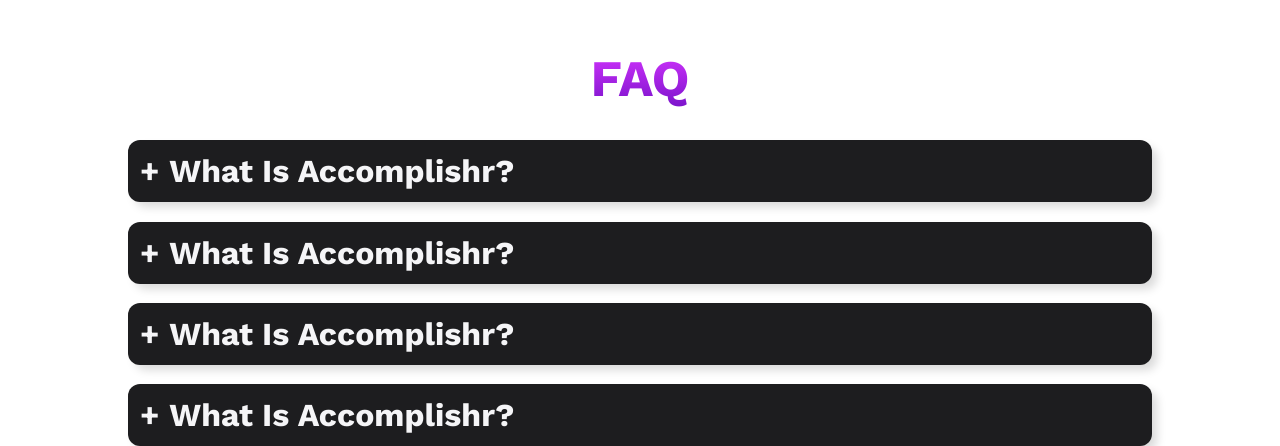
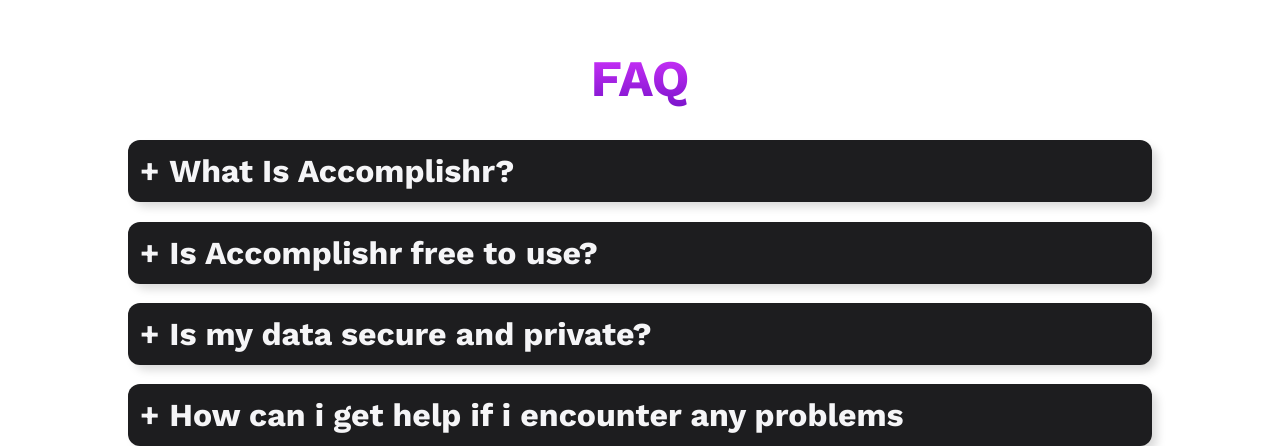
Before and after one commit to AriManjikian/Accomplishr, a Flask app: page / in a window 1280 px wide. Shown: the part 1454-1900 px from the top of the page. Run offline with Flask 3, Linux system fonts and the light colour scheme; some libraries are stand-ins or nearby versions.

Commit message:
accordion update

```diff
--- a/templates/index.html
+++ b/templates/index.html
@@ -98,7 +98,7 @@
     </div>
 
     <!--Accordion FAQ-->
-    <div class="faq">
+    <div class="faq" id="faq">
       <h3>FAQ</h3>
       <ul class="accordion">
         <li class="accordion-item" data-accordion-item="unchecked">
@@ -112,7 +112,7 @@
         </li>
         <li class="accordion-item" data-accordion-item="unchecked">
           <input type="radio" name="accordion" id="second" data-status="unchecked">
-          <label for="second">What Is Accomplishr?</label>
+          <label for="second">Is Accomplishr free to use?</label>
           <div class="accordion-text">
             <p>Lorem ipsum dolor sit, amet consectetur adipisicing elit. Veritatis ipsa laborum non quo sapiente, assumenda esse placeat, voluptate harum doloribus excepturi odit est consequatur dolore magni, enim saepe hic. Iure.
             Tempore unde amet nulla iusto dolores maxime ad suscipit! Officia voluptas doloremque maiores maxime a placeat, cupiditate dolore iste. Quidem animi labore nihil? Sequi, reprehenderit! Qui consequuntur esse nisi deserunt?
@@ -121,7 +121,7 @@
         </li>
         <li class="accordion-item" data-accordion-item="unchecked">
           <input type="radio" name="accordion" id="third" data-status="unchecked">
-          <label for="third">What Is Accomplishr?</label>
+          <label for="third">Is my data secure and private?</label>
           <div class="accordion-text">
             <p>Lorem ipsum dolor sit, amet consectetur adipisicing elit. Veritatis ipsa laborum non quo sapiente, assumenda esse placeat, voluptate harum doloribus excepturi odit est consequatur dolore magni, enim saepe hic. Iure.
             Tempore unde amet nulla iusto dolores maxime ad suscipit! Officia voluptas doloremque maiores maxime a placeat, cupiditate dolore iste. Quidem animi labore nihil? Sequi, reprehenderit! Qui consequuntur esse nisi deserunt?
@@ -130,7 +130,7 @@
         </li>
         <li class="accordion-item" data-accordion-item="unchecked">
           <input type="radio" name="accordion" id="fourth" data-status="unchecked">
-          <label for="fourth">What Is Accomplishr?</label>
+          <label for="fourth">How can i get help if i encounter any problems</label>
           <div class="accordion-text">
             <p>Lorem ipsum dolor sit, amet consectetur adipisicing elit. Veritatis ipsa laborum non quo sapiente, assumenda esse placeat, voluptate harum doloribus excepturi odit est consequatur dolore magni, enim saepe hic. Iure.
             Tempore unde amet nulla iusto dolores maxime ad suscipit! Officia voluptas doloremque maiores maxime a placeat, cupiditate dolore iste. Quidem animi labore nihil? Sequi, reprehenderit! Qui consequuntur esse nisi deserunt?
```
